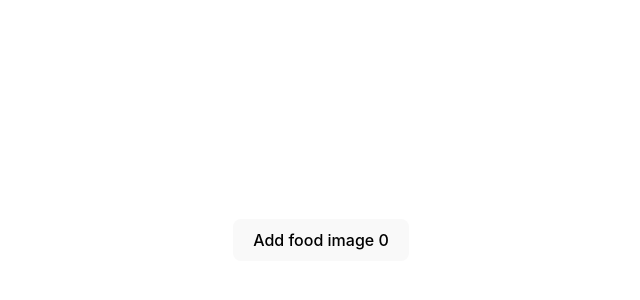
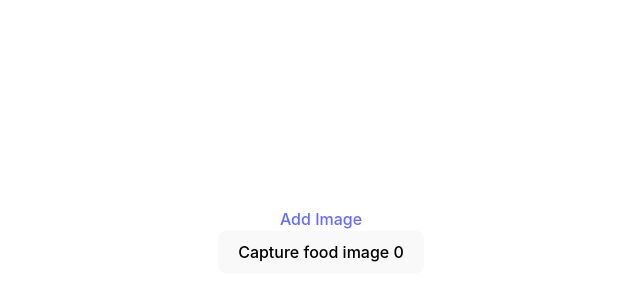
Before and after one commit to collinarnett/patriot-hacks-2024, a React (Vite) app in the folder frontend/: page / in a window 1280 px wide. Shown: the part 160-460 px from the top of the page, without its empty margins (319-959 px from the left). Built offline with nearby package versions, Linux system fonts and the light colour scheme.

Commit message:
Create AddPhoto component

```diff
--- a/frontend/package.json
+++ b/frontend/package.json
@@ -11,7 +11,9 @@
   },
   "dependencies": {
     "react": "^18.3.1",
-    "react-dom": "^18.3.1"
+    "react-dom": "^18.3.1",
+    "react-router-dom": "^6.27.0",
+    "react-webcam": "^7.2.0"
   },
   "devDependencies": {
     "@eslint/js": "^9.11.1",
--- a/frontend/src/App.tsx
+++ b/frontend/src/App.tsx
@@ -1,40 +1,10 @@
-import { useState } from "react";
+import AddPhoto from "./components/AddPhoto";
 import "./App.css";
 
 function App() {
-  const [image, setImage] = useState(0);
-
-  const addImage = async () => {
-    //
-    // const file = event.target.files[0];
-  };
-
-  const submitImage = async () => {
-    if (!image) {
-      return;
-    }
-    let formData = new FormData();
-    formData.append("file", image);
-    let response = await fetch("http://localhost:3000/food", {
-      method: "GET",
-      body: formData,
-    });
-    if (response.status === 200) {
-      // navigate(`/food/${foodName}`);
-    }
-  };
-
   return (
     <>
-      <div>
-        <button onClick={addImage}>Add food image {image}</button>
-      </div>
-
-      {image != 0 && (
-        <div>
-          <button onClick={submitImage}>Submit</button>
-        </div>
-      )}
+      <AddPhoto />
     </>
   );
 }
--- /dev/null
+++ b/frontend/src/components/AddPhoto.tsx
@@ -0,0 +1,53 @@
+import { useState, useRef, useCallback } from "react";
+import Webcam from "react-webcam";
+
+const videoConstraints = {
+  width: 1280,
+  height: 720,
+  facingMode: "user",
+};
+
+function AddPhoto() {
+  const [image, setImage] = useState(0);
+
+  const webcamRef = useRef<Webcam | null>(null);
+
+  const capture = useCallback(() => {
+    const imageSrc = webcamRef.current?.getScreenshot();
+  }, [webcamRef]);
+
+  const captureImage = async () => {};
+
+  const submitImage = async () => {
+    if (!image) {
+      return;
+    }
+    let formData = new FormData();
+    formData.append("file", image);
+    let response = await fetch("http://localhost:3000/food", {
+      method: "GET",
+      body: formData,
+    });
+    if (response.status === 200) {
+      // navigate(`/food/${foodName}`);
+    }
+  };
+
+  return (
+    <>
+      <div></div>
+
+      <div>
+        <button onClick={captureImage}>Capture food image {image}</button>
+      </div>
+
+      {image != 0 && (
+        <div>
+          <button onClick={submitImage}>Submit</button>
+        </div>
+      )}
+    </>
+  );
+}
+
+export default AddPhoto;
--- /dev/null
+++ b/frontend/src/components/Layout.tsx
@@ -0,0 +1,19 @@
+import { Outlet, Link } from "react-router-dom";
+
+export default function Layout() {
+  return (
+    <div>
+      <header>
+        <nav>
+          <Link to="/">Add Image</Link>
+        </nav>
+      </header>
+      <div className="flex items-center justify-center">
+        <main>
+          <Outlet />
+        </main>
+      </div>
+      <footer></footer>
+    </div>
+  );
+}
--- a/frontend/src/main.tsx
+++ b/frontend/src/main.tsx
@@ -1,10 +1,25 @@
-import { StrictMode } from 'react'
-import { createRoot } from 'react-dom/client'
-import App from './App.tsx'
-import './index.css'
+import { StrictMode } from "react";
+import { createRoot } from "react-dom/client";
+import { createBrowserRouter, RouterProvider, Link } from "react-router-dom";
+import App from "./App.tsx";
+import Layout from "./components/Layout.tsx";
+import "./index.css";
 
-createRoot(document.getElementById('root')!).render(
+const router = createBrowserRouter([
+  {
+    path: "/",
+    element: <Layout />,
+    children: [
+      {
+        path: "/",
+        element: <App />,
+      },
+    ],
+  },
+]);
+
+createRoot(document.getElementById("root")!).render(
   <StrictMode>
-    <App />
-  </StrictMode>,
-)
+    <RouterProvider router={router} />
+  </StrictMode>
+);
```
Also changed, not shown: 1 other file (tests, documents, lock files or other folders).
